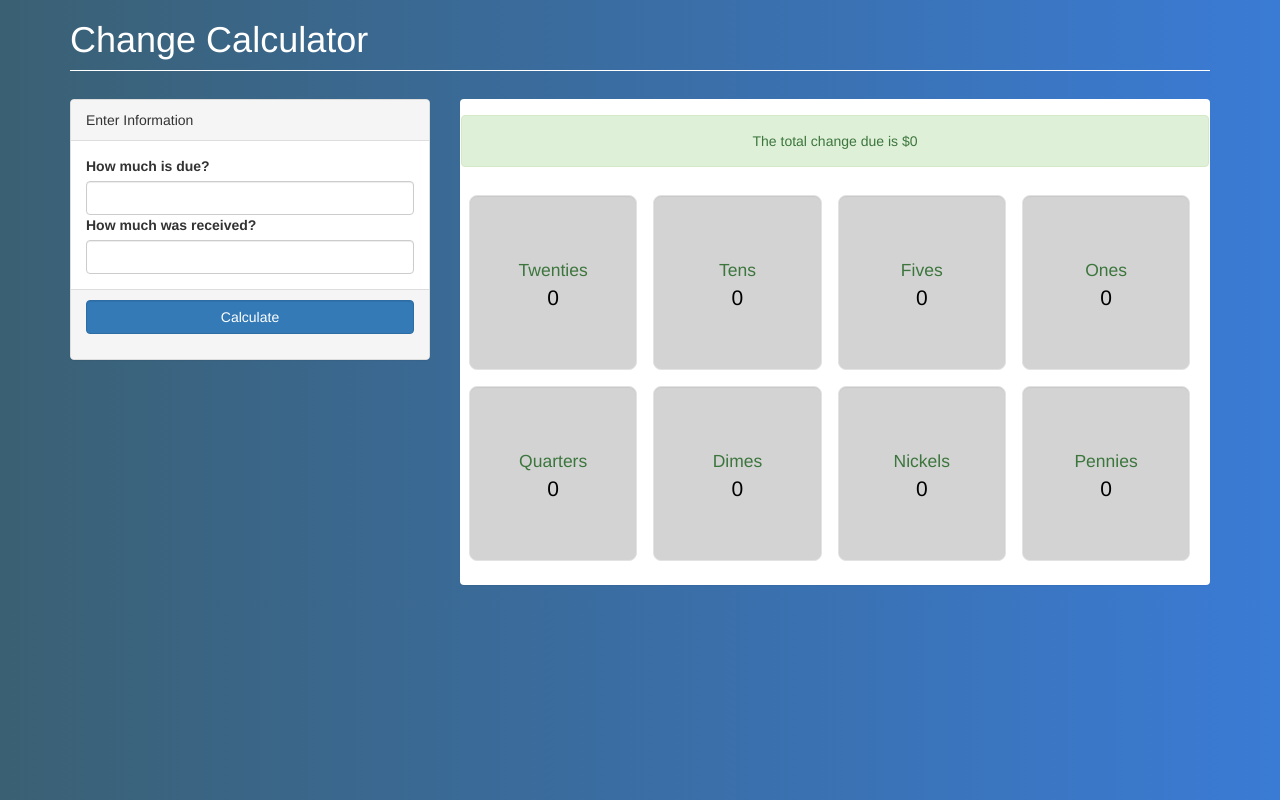
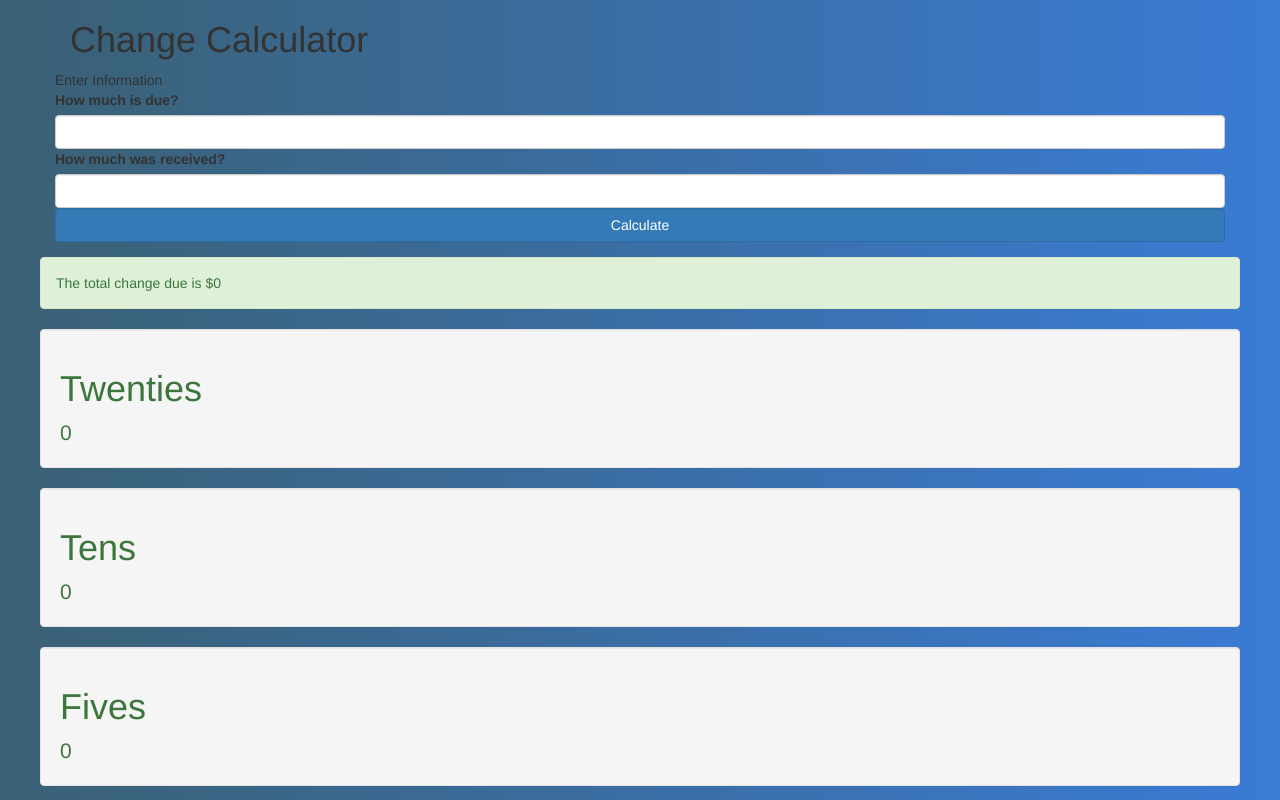
Before and after one commit to wongalfonso/React-Change-Calculator, a React app: page / in a window 1280 px wide. Shown: the top 800 px of the page. Built offline with nearby package versions, Linux system fonts and the light colour scheme.

Commit message:
fixed logic

```diff
--- a/src/app.jsx
+++ b/src/app.jsx
@@ -1,22 +1,20 @@
 import React, { Component } from 'react';
-import "./stylesheets/styles.css"
 
-
-class App extends Component {
-  constructor() {
-    super();
+export default class ChangeCalc extends Component {
+  constructor(props) {
+    super(props);
     this.state = {
-      amountDue: "",
-      amountRec: "",
-      twenties: "0",
-      tens: "0",
-      fives: "0",
-      ones: "0",
-      quarters: "0",
-      dimes: "0",
-      nickels: "0",
-      pennies: "0",
-      output: "0",
+      amountDue: '',
+      amountRec: '',
+      twenties: '0',
+      tens: '0',
+      fives: '0',
+      ones: '0',
+      quarters: '0',
+      dimes: '0',
+      nickels: '0',
+      pennies: '0',
+      output: '0',
     }
     this.handleDue = this.handleDue.bind(this);
     this.handleRec = this.handleRec.bind(this);
@@ -25,33 +23,34 @@ class App extends Component {
 
   handleDue(event) {
     const amountDue = (event.target.validity.valid) ? event.target.value : this.state.amountDue;
-    this.setState({amountDue});
+    this.setState({ amountDue });
   }
   handleRec(event) {
     const amountRec = (event.target.validity.valid) ? event.target.value : this.state.amountRec;
 
-    this.setState({amountRec});
+    this.setState({ amountRec });
   }
 
   calculate(e) {
     e.preventDefault();
+    let twenties, tens, fives, ones, quarters, dimes, nickels, pennies, amountLeft;
     let amountDue = this.state.amountDue;
+    let amountRec = this.state.amountRec;
     amountDue = parseFloat(amountDue);
     amountDue = amountDue * 100;
-    let amountRec = this.state.amountRec;
     amountRec = parseFloat(amountRec)
     amountRec = amountRec * 100;
-    let amountLeft = amountRec - amountDue;
-    let amountRet2 = amountRec - amountDue;
-    amountRet2 = amountRet2 / 100;
-    amountRet2 = amountRet2.toFixed(2);
+
+    let amount = amountRec - amountDue;
+    let amountRet3 = amountRec - amountDue;
+    amountRet3 = amountRet3 / 100;
+    amountRet3 = amountRet3.toFixed(2);
 
 
-    let twenties, tens, fives, ones, quarters, dimes, nickels, pennies;
 
-    if (amountLeft > 1999) {
-      amountLeft = amountLeft % 2000;
-      twenties = amountLeft/ 2000
+    if (amount > 1999) {
+      twenties = amount / 2000
+      amountLeft = amount % 2000;
       twenties = Math.floor(twenties)
       twenties = twenties.toFixed();
     } else {
@@ -112,58 +111,67 @@ class App extends Component {
       pennies = 0
     }
     this.setState({
-      twenties : twenties,
-      tens : tens,
-      fives : fives,
-      ones : ones,
-      quarters : quarters,
-      dimes : dimes,
-      nickels : nickels,
-      pennies : pennies,
-      output : amountRet2
+      twenties: twenties,
+      tens: tens,
+      fives: fives,
+      ones: ones,
+      quarters: quarters,
+      dimes: dimes,
+      nickels: nickels,
+      pennies: pennies,
+      output: amountRet3
     })
-    console.log(this.state.twenties);
   }
 
 
   render() {
+    var alert, leftOver;
+    if (this.state.output > -1) {
+      alert = 'alert alert-success changeOutcome';
+      leftOver = 'The total change due is $';
+    }
+    if (this.state.output < 0) {
+      alert = 'alert alert-danger changeOutcome';
+      leftOver = 'You owe a balance of $';
+    }
     return (
-      <div className="container">
-        <header><h1>Change Calculator</h1></header>
-          <div className="row">
-            <div className="col-lg-4">
-              <div className="panel panel-default">
-                <div className="panel-heading">Enter Information</div>
-                <div className="panel-body">
-                    <label  className="inputLabel"
-                            htmlFor="amountDue">
+      <div id='changeCalcProject'>
+        <div className='container changeContainer'>
+          <div id='changeHeader'><h1>Change Calculator</h1></div>
+
+          <div className='row'>
+
+            <div className='col-4'>
+              <div className='card card-default'>
+                <div className='card-header changeText'>Enter Information</div>
+                <div className='card-body'>
+                  <label className='changeInputLabel' htmlFor='amountDue'>
                     How much is due?
                   </label>
-                    <input  name = "amountDue"
-                            className="form-control"
-                            type = "text"
-                            pattern = "^[0-9]*(\.[0-9]*)?$"
-                            value ={this.state.amountDue}
+
+                  <input name='amountDue'
+                    className='form-control'
+                    type='text'
+                    pattern='^[0-9]*(\.[0-9]*)?$'
+                    value={this.state.amountDue}
                     onChange={this.handleDue}
-                            id="amountDue"
+                    id='amountDue'
                   />
-                    <label  className="inputLabel"
-                            htmlFor="received">
+                  <label className='changeInputLabel'
+                    htmlFor='received'>
                     How much was received?
                     </label>
-                    <input  name = "amountReceived"
-                            className="form-control"
-                            type = "text"
-                            pattern = "^[0-9]*(\.[0-9]*)?$"
-                            value ={this.state.amountRec}
+                  <input name='amountReceived'
+                    className='form-control'
+                    type='text'
+                    pattern='^[0-9]*(\.[0-9]*)?$'
+                    value={this.state.amountRec}
                     onChange={this.handleRec}
-                            id="received" />
+                    id='received' />
                 </div>
-                <div className="panel-footer">
-                  <div className = "form-group">
-                    <button className="btn btn-primary form-control"
-                            type ="submit"
-                            onClick = {this.calculate}>
+                <div className='card-footer'>
+                  <div className='form-group'>
+                    <button className='btn btn-primary form-control' type='submit' onClick={this.calculate}>
                       Calculate
                     </button>
                   </div>
@@ -171,48 +179,49 @@ class App extends Component {
               </div>
             </div>
 
-            <div className="col-lg-8">
-              <div className="panel">
-              <div className="panel-body">
-                <div className = "row">
-                  <div className="alert alert-success outcome">The total change due is ${this.state.output}
+            <div className='col-8'>
+              <div className='card'>
+                <div className='card-body'>
+
+                  <div className='row'>
+                    <div className={alert}> {leftOver + this.state.output}
                     </div>
                   </div>
-                <div className="row">
-                  <div className="form-group well col-md-2 outputLabels alert alert-success">
-                    <h1 className="labels">Twenties</h1>
-                    <p className = "lead outputs">{this.state.twenties}</p>
+                  <div className='row'>
+                    <div className='well ChangeOutputLabels alert alert-success'>
+                      <h1 className='changeLabels'>Twenties</h1>
+                      <p className='lead changeOutputs'>{this.state.twenties}</p>
                     </div>
-                  <div className="form-group well col-md-2 outputLabels alert alert-success">
-                    <h1 className="labels">Tens</h1>
-                    <p className = "lead outputs">{this.state.tens}</p>
+                    <div className='well ChangeOutputLabels alert alert-success'>
+                      <h1 className='changeLabels'>Tens</h1>
+                      <p className='lead changeOutputs'>{this.state.tens}</p>
                     </div>
-                  <div className="form-group well col-md-2 outputLabels alert alert-success">
-                    <h1 className="labels">Fives</h1>
-                    <p className = "lead outputs">{this.state.fives}</p>
+                    <div className='well ChangeOutputLabels alert alert-success'>
+                      <h1 className='changeLabels'>Fives</h1>
+                      <p className='lead changeOutputs'>{this.state.fives}</p>
                     </div>
-                  <div className="form-group well col-md-2 outputLabels alert alert-success">
-                    <h1 className="labels">Ones</h1>
-                    <p className = "lead outputs">{this.state.ones}</p>
+                    <div className='well ChangeOutputLabels alert alert-success'>
+                      <h1 className='changeLabels'>Ones</h1>
+                      <p className='lead changeOutputs'>{this.state.ones}</p>
                     </div>
                   </div>
 
-                <div className="row">
-                  <div className="form-group well col-md-2 outputLabels alert alert-success">
-                    <h1 className="labels">Quarters</h1>
-                    <p className = "lead outputs">{this.state.quarters}</p>
+                  <div className='row'>
+                    <div className='form-group well ChangeOutputLabels alert alert-success'>
+                      <h1 className='changeLabels'>Quarters</h1>
+                      <p className='lead changeOutputs'>{this.state.quarters}</p>
                     </div>
-                  <div className="form-group well col-md-2 outputLabels alert alert-success">
-                    <h1 className="labels">Dimes</h1>
-                    <p className = "lead outputs">{this.state.dimes}</p>
+                    <div className='form-group well ChangeOutputLabels alert alert-success'>
+                      <h1 className='changeLabels'>Dimes</h1>
+                      <p className='lead changeOutputs'>{this.state.dimes}</p>
                     </div>
-                  <div className="form-group well col-md-2 outputLabels alert alert-success">
-                    <h1 className="labels">Nickels</h1>
-                    <p className = "lead outputs">{this.state.nickels}</p>
+                    <div className='form-group well ChangeOutputLabels alert alert-success'>
+                      <h1 className='changeLabels'>Nickels</h1>
+                      <p className='lead changeOutputs'>{this.state.nickels}</p>
                     </div>
-                  <div className="form-group well col-md-2 outputLabels alert alert-success">
-                    <h1 className="labels">Pennies</h1>
-                    <p className = "lead outputs">{this.state.pennies}</p>
+                    <div className='form-group well ChangeOutputLabels alert alert-success'>
+                      <h1 className='changeLabels'>Pennies</h1>
+                      <p className='lead changeOutputs'>{this.state.pennies}</p>
                     </div>
                   </div>
                 </div>
@@ -220,9 +229,7 @@ class App extends Component {
             </div>
           </div>
         </div >
-
+      </div>
     )
   }
-}
-
-export default App;
+};
```
Lines whose indentation alone changed are shown as unchanged.
